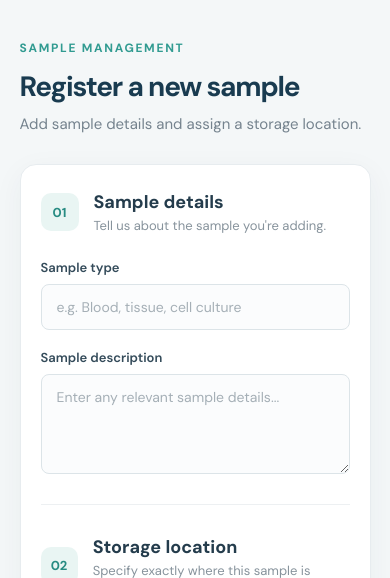
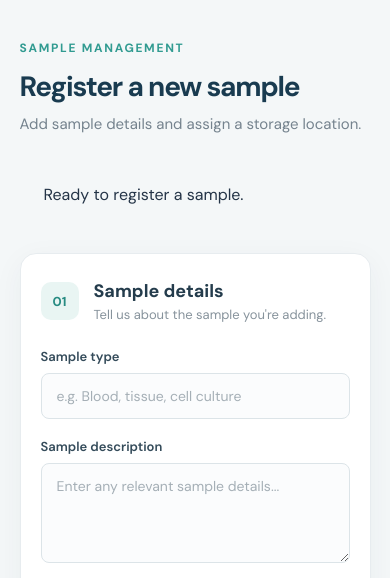
Before and after one commit to shailjatyagi-prog/VialTrack, a Flask app: page /register in a window 390 px wide. Shown: the part 76-654 px from the top of the page. Run offline with Flask 3, Linux system fonts and the light colour scheme.

Commit message:
Complete Milestone 2: Create Sample Registration Form

```diff
--- a/app.py
+++ b/app.py
@@ -1,4 +1,5 @@
-from flask import Flask, render_template
+
+from flask import Flask, render_template, request
 
 app = Flask(__name__)
 
@@ -8,9 +9,22 @@ def home():
     return render_template("index.html")
 
 
-@app.route("/register")
+@app.route("/register", methods=["GET", "POST"])
 def register():
-    return render_template("register.html")
+    if request.method == "POST":
+        sample = {
+            "sample_type": request.form.get("sample_type"),
+            "description": request.form.get("description"),
+            "incubator": request.form.get("incubator"),
+            "shelf": request.form.get("shelf"),
+            "rack": request.form.get("rack"),
+            "box": request.form.get("box"),
+            "position": request.form.get("position")
+        }
+
+        return render_template("register.html", submitted=True, sample=sample)
+
+    return render_template("register.html", submitted=False)
 
 
 if __name__ == "__main__":
--- a/static/style.css
+++ b/static/style.css
@@ -339,4 +339,18 @@ footer {
     .back-link {
         text-align: center;
     }
+
+    /* Success message */
+    .success-message {
+    margin-bottom: 28px;
+    padding: 20px 24px;
+    }
+
+    .success-message h2 {
+        margin-bottom: 6px;
+    }
+
+    .success-message p {
+        margin: 0;
+    }
 }
--- a/templates/register.html
+++ b/templates/register.html
@@ -23,9 +23,19 @@
             <h1>Register a new sample</h1>
             <p class="subtitle">Add sample details and assign a storage location.</p>
         </div>
+        {% if submitted %}
+        <div class="success-message" style="margin-bottom: 35px;">
+            <h2>Sample submitted successfully!</h2>
+            <p>VialTrack received your sample information.</p>
+        </div>
+        {% else %}
+        <div class="success-message">
+            <p>Ready to register a sample.</p>
+        </div>
+        {% endif %}
 
         <section class="form-card">
-            <form>
+            <form method="POST" action="{{ url_for('register') }}">
                 <div class="form-section">
                     <div class="section-heading">
                         <span class="section-number">01</span>
@@ -95,7 +105,7 @@
 
                 <div class="form-actions">
                     <a href="{{ url_for('home') }}" class="back-link">Back to homepage</a>
-                    <button type="button" class="primary-button">Register sample</button>
+                    <button type="submit" class="primary-button">Register sample</button>
                 </div>
             </form>
         </section>
```
